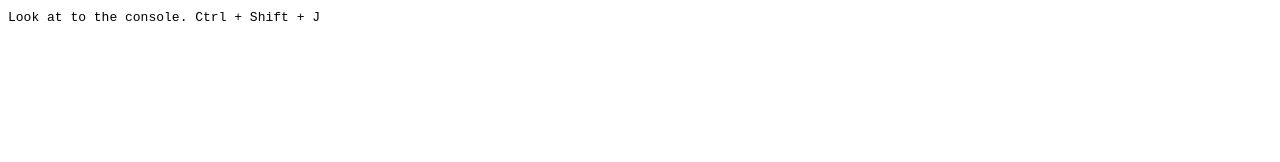
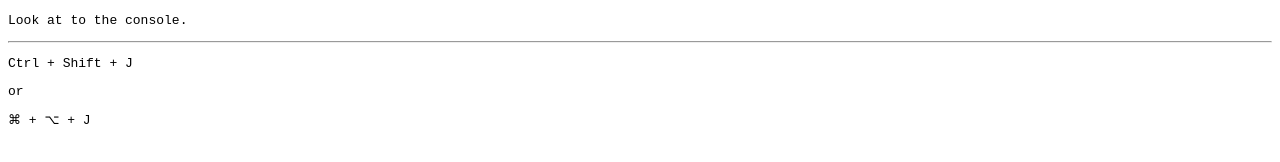
Before and after one commit to yinkar/bouncing-ball-on-js-console, a website: page index.html in a window 1280 px wide. Drawn offline with Linux system fonts and the light colour scheme.

Commit message:
Readme, screenshot

```diff
--- a/index.html
+++ b/index.html
@@ -16,7 +16,19 @@
 
 	<div>
 		<code>
-			Look at to the console. <kbd>Ctrl</kbd> + <kbd>Shift</kbd> + <kbd>J</kbd>
+			<p>
+				Look at to the console.
+			</p>
+			<hr>
+			<p>
+				<kbd>Ctrl</kbd> + <kbd>Shift</kbd> + <kbd>J</kbd>
+			</p>
+			<p>
+				or
+			</p>
+			<p>
+				<kbd>⌘</kbd> + <kbd>⌥</kbd> + <kbd>J</kbd>
+			</p>
 		</code>
 	</div>
 
```
Also changed, not shown: README.md (added), screenshot.png (added).
